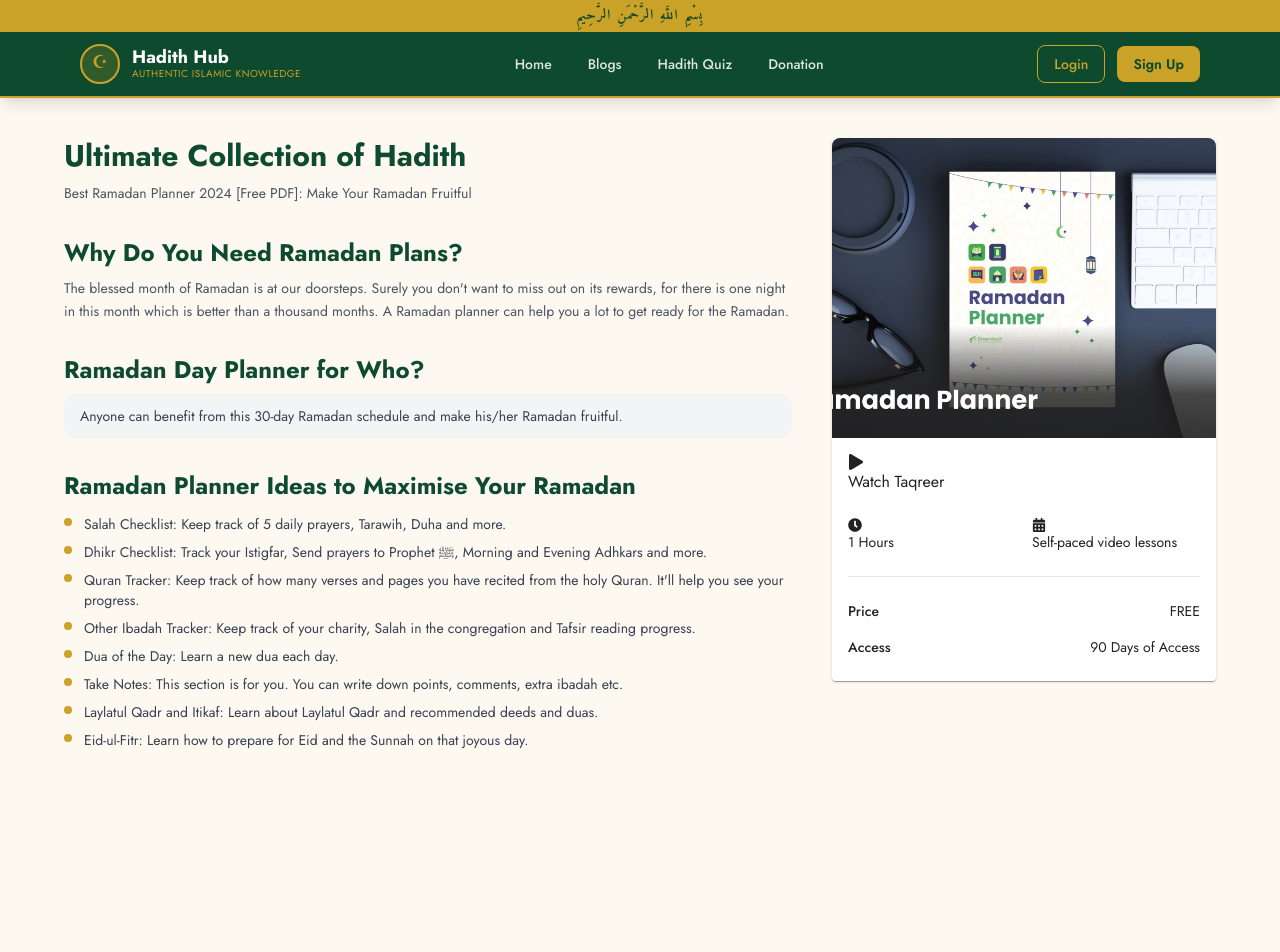
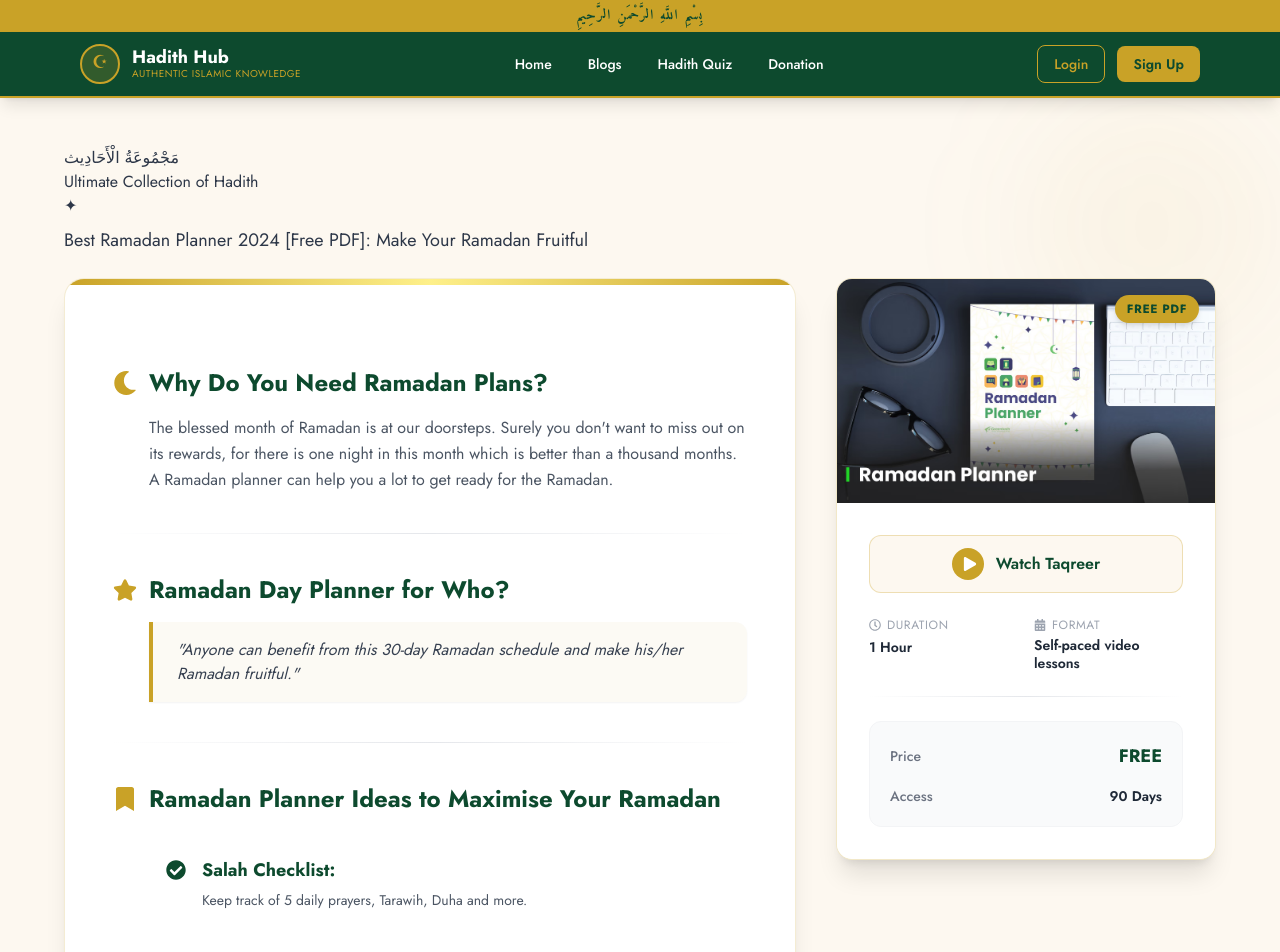
Before and after one commit to armanali0786/hadithapp, a React (Create React App) app in the folder hadith-client/: page /hadith-details in a window 1280 px wide. Shown: the top 952 px of the page. Before the commit the page ends 898 px from the top, so only its background shows below. Built offline with nearby package versions, Linux system fonts and the light colour scheme; a web font is replaced by a local one.

Commit message:
updated design

```diff
--- a/hadith-client/src/components/HadithDetailsCard.js
+++ b/hadith-client/src/components/HadithDetailsCard.js
@@ -1,65 +1,69 @@
+import React from 'react';
+import RamadanPlanner from '../assets/img/Ramadan-Planner.avif';
+import { FaPlay, FaRegClock, FaCalendarAlt, FaDownload } from "react-icons/fa";
 
-import Button from "./Button"
-import React from 'react';
-import Card from '@material-ui/core/Card';
-import CardContent from '@material-ui/core/CardContent';
-import RamadanPlanner from '../assets/img/Ramadan-Planner.avif'
-// import { Button } from "@/components/ui/button"
-// import { CardTitle, CardContent, Card } from "@/components/ui/card"
-import { BiPlay } from "react-icons/bi";
-
-import { FaPlay,FaClock,FaCalendarAlt } from "react-icons/fa";
 export default function HadithDetailsCard() {
     return (
-        <Card className="max-w-sm w-full">
-            <div className="aspect-[16/9] relative">
+        <div className="bg-white rounded-2xl shadow-xl overflow-hidden border border-[rgba(201,162,39,0.25)] flex flex-col group hover:shadow-2xl transition-all duration-500 hover:-translate-y-1">
+            {/* Image Section */}
+            <div className="relative overflow-hidden">
                 <img
                     alt="Course cover"
-                    className="object-cover rounded-t-lg"
+                    className="w-full h-56 object-cover transition-transform duration-700 group-hover:scale-105"
                     src={RamadanPlanner}
-                    style={{
-                        height:"300px",
-                        aspectRatio: "320/180",
-                        objectFit: "cover",
-                        width:"420px"
-                    }}
                 />
-                {/* <div className="absolute inset-0 flex items-center justify-center p-6">
-                    <button className="absolute inset-6 btn btn-primary" variant="outline">
-                        Watch Trail
+                <div className="absolute top-4 right-4 bg-isl-gold text-[#0d4a2e] text-xs font-bold px-3 py-1.5 rounded-full uppercase tracking-wider shadow-md">
+                    Free PDF
+                </div>
+                <div className="absolute inset-0 bg-gradient-to-t from-black/60 to-transparent opacity-0 group-hover:opacity-100 transition-opacity duration-300 flex items-end justify-center pb-6">
+                    <button className="bg-isl-gold text-isl-green font-bold px-6 py-2 rounded-full flex items-center gap-2 transform translate-y-4 group-hover:translate-y-0 transition-all duration-300">
+                        <FaDownload /> Download Now
                     </button>
-                </div> */}
+                </div>
             </div>
-            <CardContent className="p-6 flex-col items-center space-y-6">
-                <div className="items-center space-x-2">
-                    <span >
-                    <FaPlay style={{ marginRight: '5px' }}/> Watch Taqreer
-                    </span>
-                </div>
-                <div className="">
-                    <div className="grid grid-cols-2 gap-4 text-sm">
-                        <div className="flex items-center space-x-2">
-                            <span><FaClock style={{ marginRight: '5px' }}/>1 Hours</span>
+
+            {/* Content Section */}
+            <div className="p-8 flex flex-col space-y-6 bg-white">
+
+                {/* Watch Button */}
+                <button className="w-full bg-[#fdf8f0] border border-isl-gold/30 hover:bg-isl-gold/10 text-[#0d4a2e] font-['Jost'] font-semibold py-3 px-4 rounded-xl flex items-center justify-center gap-3 transition-colors">
+                    <div className="w-8 h-8 rounded-full bg-isl-gold flex items-center justify-center text-white pl-1">
+                        <FaPlay className="text-sm" />
+                    </div>
+                    Watch Taqreer
+                </button>
+
+                {/* Details Grid */}
+                <div className="grid grid-cols-2 gap-y-6 gap-x-4">
+                    <div className="flex flex-col">
+                        <div className="flex items-center text-gray-400 text-xs uppercase tracking-wider mb-1">
+                            <FaRegClock className="mr-1.5" /> Duration
                         </div>
-                        <div className="flex items-center space-x-2">
-                            <span><FaCalendarAlt style={{ marginRight: '5px' }}/>Self-paced video lessons</span>
+                        <span className="font-semibold text-gray-800 text-sm">1 Hour</span>
+                    </div>
+                    <div className="flex flex-col">
+                        <div className="flex items-center text-gray-400 text-xs uppercase tracking-wider mb-1">
+                            <FaCalendarAlt className="mr-1.5" /> Format
                         </div>
+                        <span className="font-semibold text-gray-800 text-sm leading-tight">Self-paced video lessons</span>
                     </div>
                 </div>
 
-                <div className="border-t border-gray-200 dark:border-gray-800 w-full" />
+                <div className="w-full h-px bg-gradient-to-r from-transparent via-gray-200 to-transparent" />
 
-                <div className="">
-                    <div className="grid grid-cols-2 gap-4 text-sm">
-                        <div className="font-medium">Price</div>
-                        <div className="text-right">FREE</div>
-                        {/* <div className="font-medium">Certificate</div>
-                        <div className="text-right">Completion Certificate</div> */}
-                        <div className="font-medium">Access</div>
-                        <div className="text-right">90 Days of Access</div>
+                {/* Pricing / Access Grid */}
+                <div className="bg-gray-50 rounded-xl p-5 border border-gray-100">
+                    <div className="flex justify-between items-center mb-4">
+                        <span className="text-gray-500 text-sm font-medium">Price</span>
+                        <span className="text-isl-green font-bold text-lg">FREE</span>
+                    </div>
+                    <div className="flex justify-between items-center">
+                        <span className="text-gray-500 text-sm font-medium">Access</span>
+                        <span className="text-gray-800 font-semibold text-sm">90 Days</span>
                     </div>
                 </div>
-            </CardContent>
-        </Card>
-    )
+
+            </div>
+        </div>
+    );
 }
--- a/hadith-client/src/components/Navbar.js
+++ b/hadith-client/src/components/Navbar.js
@@ -40,10 +40,10 @@ export default function Navbar() {
                 <NavLink
                   to={to}
                   className={({ isActive }) =>
-                    `px-4 py-2 rounded-lg text-sm font-medium transition-all duration-200 ${
+                    `px-4 py-2 rounded-lg text-sm font-medium transition-all duration-200 no-underline ${
                       isActive
-                        ? 'text-isl-gold font-semibold bg-white/10'
-                        : 'text-white/85 hover:text-isl-gold hover:bg-white/10'
+                        ? '!text-isl-gold font-semibold bg-white/10'
+                        : '!text-white hover:!text-isl-gold hover:bg-white/10'
                     }`
                   }
                 >
@@ -122,10 +122,10 @@ export default function Navbar() {
                 to={to}
                 onClick={() => setOpen(false)}
                 className={({ isActive }) =>
-                  `block px-4 py-3 rounded-lg text-sm font-medium transition-all duration-200 ${
+                  `block px-4 py-3 rounded-lg text-sm font-medium transition-all duration-200 no-underline ${
                     isActive
-                      ? 'text-isl-gold bg-white/10 font-semibold'
-                      : 'text-white/85 hover:text-isl-gold hover:bg-white/10'
+                      ? '!text-isl-gold bg-white/10 font-semibold'
+                      : '!text-white hover:!text-isl-gold hover:bg-white/10'
                   }`
                 }
               >
--- a/hadith-client/src/pages/HadithDetails.js
+++ b/hadith-client/src/pages/HadithDetails.js
@@ -1,61 +1,84 @@
 import HadithDetailsCard from "../components/HadithDetailsCard";
+import { FaBookmark, FaStar, FaMoon, FaCheckCircle } from 'react-icons/fa';
 
 export default function HadithDetails() {
   return (
-    <div className="bg-isl-cream min-h-screen py-10 px-4">
+    <div className="section-bg min-h-screen py-12 px-4 relative overflow-hidden">
+      {/* Background Decor */}
+      <div className="absolute top-0 right-0 w-64 h-64 bg-isl-gold/5 rounded-full blur-3xl -z-10"></div>
+      <div className="absolute bottom-0 left-0 w-80 h-80 bg-isl-green/5 rounded-full blur-3xl -z-10"></div>
+
       <div className="max-w-6xl mx-auto">
-        <div className="flex flex-col lg:flex-row gap-10 items-start">
-
-          {/* Main Content */}
-          <div className="flex-1 space-y-8">
-
-            <div className="space-y-2">
-              <h3 className="text-2xl font-bold text-isl-green font-body sm:text-3xl">
-                Ultimate Collection of Hadith
-              </h3>
-              <p className="text-gray-600 font-body text-sm leading-relaxed">
-                Best Ramadan Planner 2024 [Free PDF]: Make Your Ramadan Fruitful
-              </p>
+        {/* Premium Header */}
+        <div className="isl-section-header pb-6">
+          <span className="arabic-deco">مَجْمُوعَةُ الْأَحَادِيث</span>
+          <h2>Ultimate Collection of Hadith</h2>
+          <div className="isl-divider">
+            <span className="isl-divider-star">✦</span>
+          </div>
+          <p className="text-isl-text-light mt-2 text-lg">Best Ramadan Planner 2024 [Free PDF]: Make Your Ramadan Fruitful</p>
         </div>
 
-            <div className="space-y-2">
-              <h3 className="text-xl font-bold text-isl-green font-body sm:text-2xl">
+        <div className="flex flex-col lg:flex-row gap-10 items-start">
+          {/* Main Content Area */}
+          <div className="flex-1 bg-white rounded-[20px] shadow-xl border border-[rgba(201,162,39,0.2)] p-8 md:p-12 space-y-10 relative overflow-hidden">
+            {/* Top gold accent bar */}
+            <div className="absolute top-0 left-0 w-full h-1.5 bg-gradient-to-r from-isl-gold via-yellow-200 to-isl-gold"></div>
+
+            <div className="space-y-4 relative">
+              <div className="flex items-center gap-3">
+                <FaMoon className="text-isl-gold text-2xl" />
+                <h3 className="text-2xl font-bold text-[#0d4a2e] font-['Jost']">
                   Why Do You Need Ramadan Plans?
                 </h3>
-              <p className="text-gray-600 font-body text-sm leading-relaxed">
+              </div>
+              <p className="text-gray-600 font-body text-base leading-relaxed pl-9">
                 The blessed month of Ramadan is at our doorsteps. Surely you don't want to miss out on its rewards,
                 for there is one night in this month which is better than a thousand months. A Ramadan planner can
                 help you a lot to get ready for the Ramadan.
               </p>
             </div>
 
-            <div className="space-y-2">
-              <h3 className="text-xl font-bold text-isl-green font-body sm:text-2xl">
+            <div className="w-full h-px bg-gradient-to-r from-transparent via-gray-200 to-transparent my-8"></div>
+
+            <div className="space-y-4">
+              <div className="flex items-center gap-3">
+                <FaStar className="text-isl-gold text-2xl" />
+                <h3 className="text-2xl font-bold text-[#0d4a2e] font-['Jost']">
                   Ramadan Day Planner for Who?
                 </h3>
-              <div className="bg-gray-100 rounded-xl px-4 py-3 text-gray-700 font-body text-sm">
-                Anyone can benefit from this 30-day Ramadan schedule and make his/her Ramadan fruitful.
+              </div>
+              <div className="ml-9 bg-[rgba(201,162,39,0.05)] border-l-4 border-isl-gold rounded-r-xl px-6 py-4 text-gray-700 font-body text-base italic shadow-sm">
+                "Anyone can benefit from this 30-day Ramadan schedule and make his/her Ramadan fruitful."
               </div>
             </div>
 
-            <div className="space-y-3">
-              <h3 className="text-xl font-bold text-isl-green font-body sm:text-2xl">
+            <div className="w-full h-px bg-gradient-to-r from-transparent via-gray-200 to-transparent my-8"></div>
+
+            <div className="space-y-6">
+              <div className="flex items-center gap-3">
+                <FaBookmark className="text-isl-gold text-2xl" />
+                <h3 className="text-2xl font-bold text-[#0d4a2e] font-['Jost']">
                   Ramadan Planner Ideas to Maximise Your Ramadan
                 </h3>
-              <ul className="space-y-2">
+              </div>
+              <ul className="space-y-4 pl-9">
                 {[
-                  "Salah Checklist: Keep track of 5 daily prayers, Tarawih, Duha and more.",
-                  "Dhikr Checklist: Track your Istigfar, Send prayers to Prophet ﷺ, Morning and Evening Adhkars and more.",
-                  "Quran Tracker: Keep track of how many verses and pages you have recited from the holy Quran. It'll help you see your progress.",
-                  "Other Ibadah Tracker: Keep track of your charity, Salah in the congregation and Tafsir reading progress.",
-                  "Dua of the Day: Learn a new dua each day.",
-                  "Take Notes: This section is for you. You can write down points, comments, extra ibadah etc.",
-                  "Laylatul Qadr and Itikaf: Learn about Laylatul Qadr and recommended deeds and duas.",
-                  "Eid-ul-Fitr: Learn how to prepare for Eid and the Sunnah on that joyous day.",
+                  { title: "Salah Checklist", text: "Keep track of 5 daily prayers, Tarawih, Duha and more." },
+                  { title: "Dhikr Checklist", text: "Track your Istigfar, Send prayers to Prophet ﷺ, Morning and Evening Adhkars and more." },
+                  { title: "Quran Tracker", text: "Keep track of how many verses and pages you have recited from the holy Quran. It'll help you see your progress." },
+                  { title: "Other Ibadah Tracker", text: "Keep track of your charity, Salah in the congregation and Tafsir reading progress." },
+                  { title: "Dua of the Day", text: "Learn a new dua each day." },
+                  { title: "Take Notes", text: "This section is for you. You can write down points, comments, extra ibadah etc." },
+                  { title: "Laylatul Qadr & Itikaf", text: "Learn about Laylatul Qadr and recommended deeds and duas." },
+                  { title: "Eid-ul-Fitr", text: "Learn how to prepare for Eid and the Sunnah on that joyous day." },
                 ].map((item, i) => (
-                  <li key={i} className="flex items-start gap-3 text-sm text-gray-700 font-body">
-                    <span className="mt-1 w-2 h-2 rounded-full bg-isl-gold flex-shrink-0"></span>
-                    {item}
+                  <li key={i} className="flex items-start gap-4 p-4 rounded-xl transition-all duration-300 hover:bg-gray-50 border border-transparent hover:border-gray-100">
+                    <FaCheckCircle className="text-isl-green mt-1 text-xl flex-shrink-0" />
+                    <div>
+                      <strong className="text-isl-green font-['Jost'] block text-lg mb-1">{item.title}:</strong>
+                      <span className="text-gray-600 font-body text-sm leading-relaxed">{item.text}</span>
+                    </div>
                   </li>
                 ))}
               </ul>
@@ -64,7 +87,7 @@ export default function HadithDetails() {
           </div>
 
           {/* Sidebar Card */}
-          <div className="w-full lg:w-auto lg:flex-shrink-0">
+          <div className="w-full lg:w-[380px] lg:flex-shrink-0">
             <HadithDetailsCard />
           </div>
 
--- a/hadith-client/src/pages/SadaqahPage.jsx
+++ b/hadith-client/src/pages/SadaqahPage.jsx
@@ -119,7 +119,7 @@ const SadaqahPage = () => {
           {/* Quote Card */}
           <div className="bg-isl-green rounded-2xl p-6 shadow-md relative overflow-hidden">
             <div className="absolute top-3 left-4 font-arabic text-isl-gold text-4xl opacity-20">"</div>
-            <p className="text-white/85 text-sm leading-relaxed font-body relative z-10 pt-4">{t.quote}</p>
+            <p className="text-white text-sm leading-relaxed font-body relative z-10 pt-4">{t.quote}</p>
           </div>
         </div>
       </div>
```
Also changed, not shown: hadith-client/src/assets/styles/islamic-theme.css (added, +9 -0 lines). Lines whose indentation alone changed are shown as unchanged.
